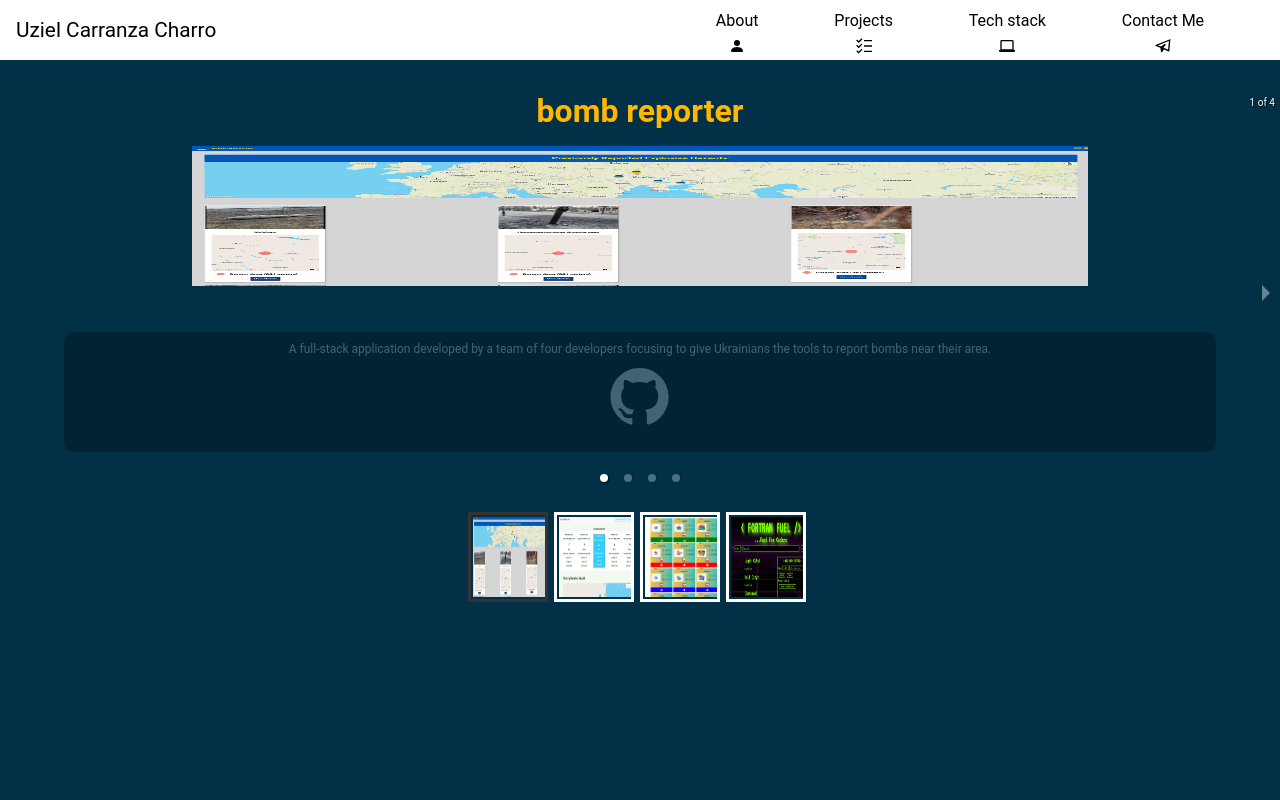
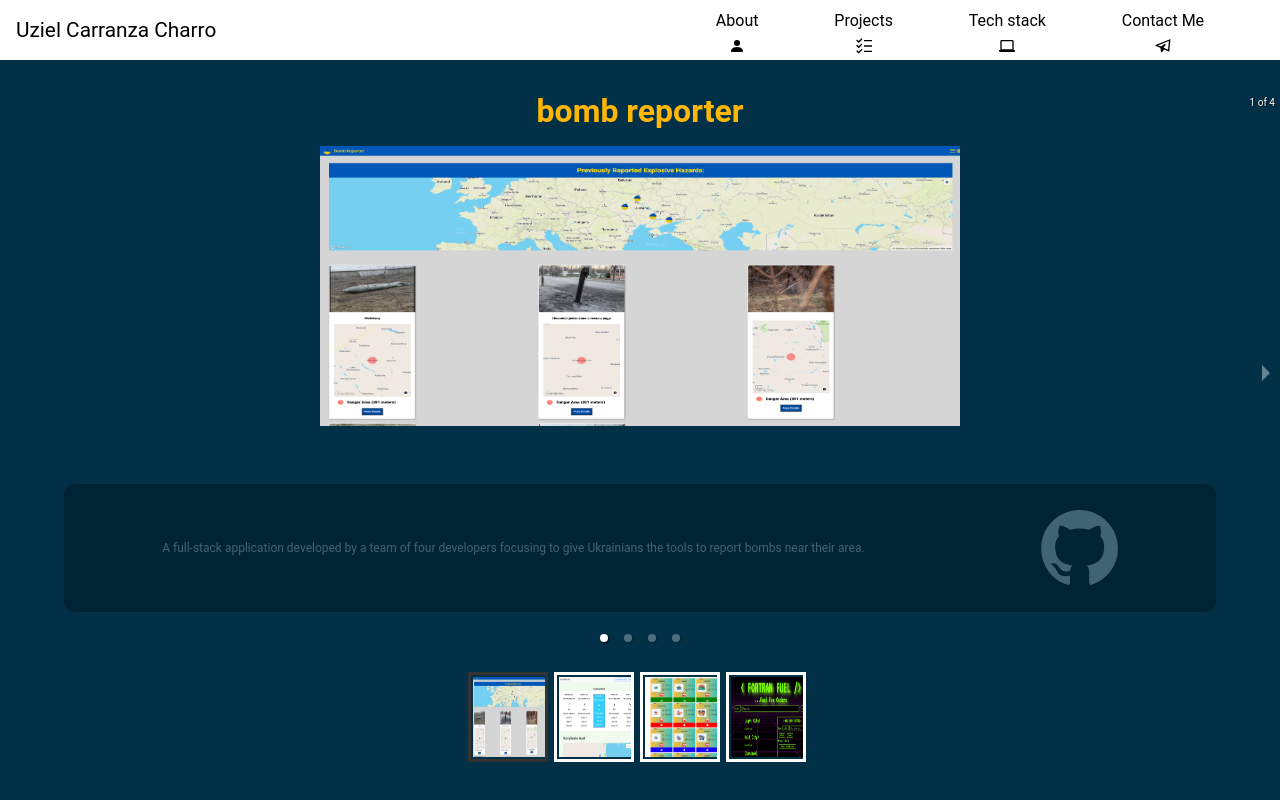
Before and after one commit to UzielCarranza/Uziel_Carranza-Charro, a React (Create React App) app: page /front-end in a window 1280 px wide. Built offline with nearby package versions, Linux system fonts and the light colour scheme.

Commit message:
adds responsiveness to carousel on screen sizes for laptops/desktops, 992px and up

```diff
--- a/src/styles/carousel.css
+++ b/src/styles/carousel.css
@@ -33,11 +33,11 @@
 }
 
 
-.legend > a{
+.legend > a {
     margin-top: 1em;
 }
 
-.legend{
+.legend {
     display: flex;
     flex-direction: column;
     justify-content: space-evenly;
@@ -46,7 +46,7 @@
     background-color: #000;
 }
 
-.legend:before{
+.legend:before {
     background-color: #000;
     display: block;
     cursor: pointer;
@@ -76,10 +76,93 @@
     height: 5rem !important;
 }
 
-.carousel-slider{
+.carousel-slider {
     display: flex;
     flex-direction: column;
     justify-content: center;
     align-items: center;
     text-align: center;
 }
+
+
+/* Large devices (laptops/desktops, 992px and up) */
+@media only screen and (min-width: 992px) {
+    .slider-wrapper > ul > li > div {
+        height: 35em;
+    }
+
+    .slider-wrapper > ul > li > div > .project-img {
+        margin: 1em auto;
+        height: 50%;
+        width: 50%;
+    }
+
+    .link-element-carousel {
+        height: 80%;
+        width: 100%;
+    }
+
+
+    .control-dots {
+        display: flex;
+        justify-content: center;
+        margin-top: 70%;
+    }
+
+    .legend {
+        display: flex;
+        flex-direction: column;
+        justify-content: space-evenly;
+        text-align: center;
+        flex-wrap: wrap;
+        position: absolute;
+        top: 70%;
+        background-color: #000;
+    }
+    .legend > a {
+        font-size: 8em;
+        margin: 0;
+        display: flex;
+        flex-direction: column;
+        justify-content: center;
+    }
+
+    .legend:before {
+        background-color: #000;
+        display: block;
+        cursor: pointer;
+    }
+
+
+    .thumbs-wrapper {
+        display: flex;
+        flex-flow: column;
+        width: 100%;
+        height: 100%;
+        overflow-y: scroll;
+    }
+
+    .carousel {
+        display: flex;
+        flex-direction: column;
+        width: 80%;
+        height: 100%;
+        margin: 0 auto;
+        justify-content: center;
+        align-items: center;
+    }
+
+    .thumb > .project-img {
+        width: 5rem !important;
+        height: 5rem !important;
+    }
+
+    .carousel-slider {
+        display: flex;
+        flex-direction: column;
+        justify-content: center;
+        align-items: center;
+        text-align: center;
+    }
+
+}
```
